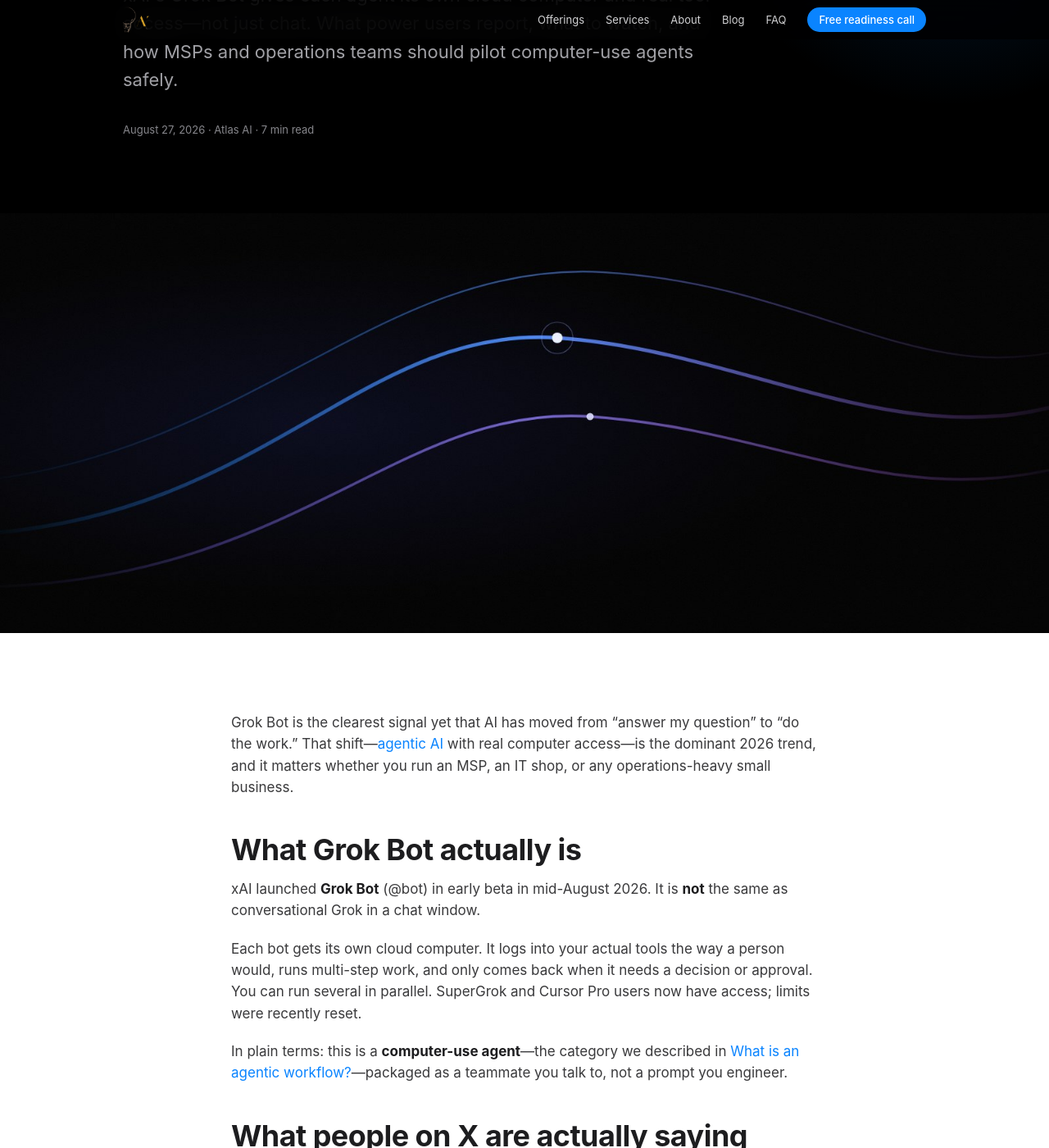
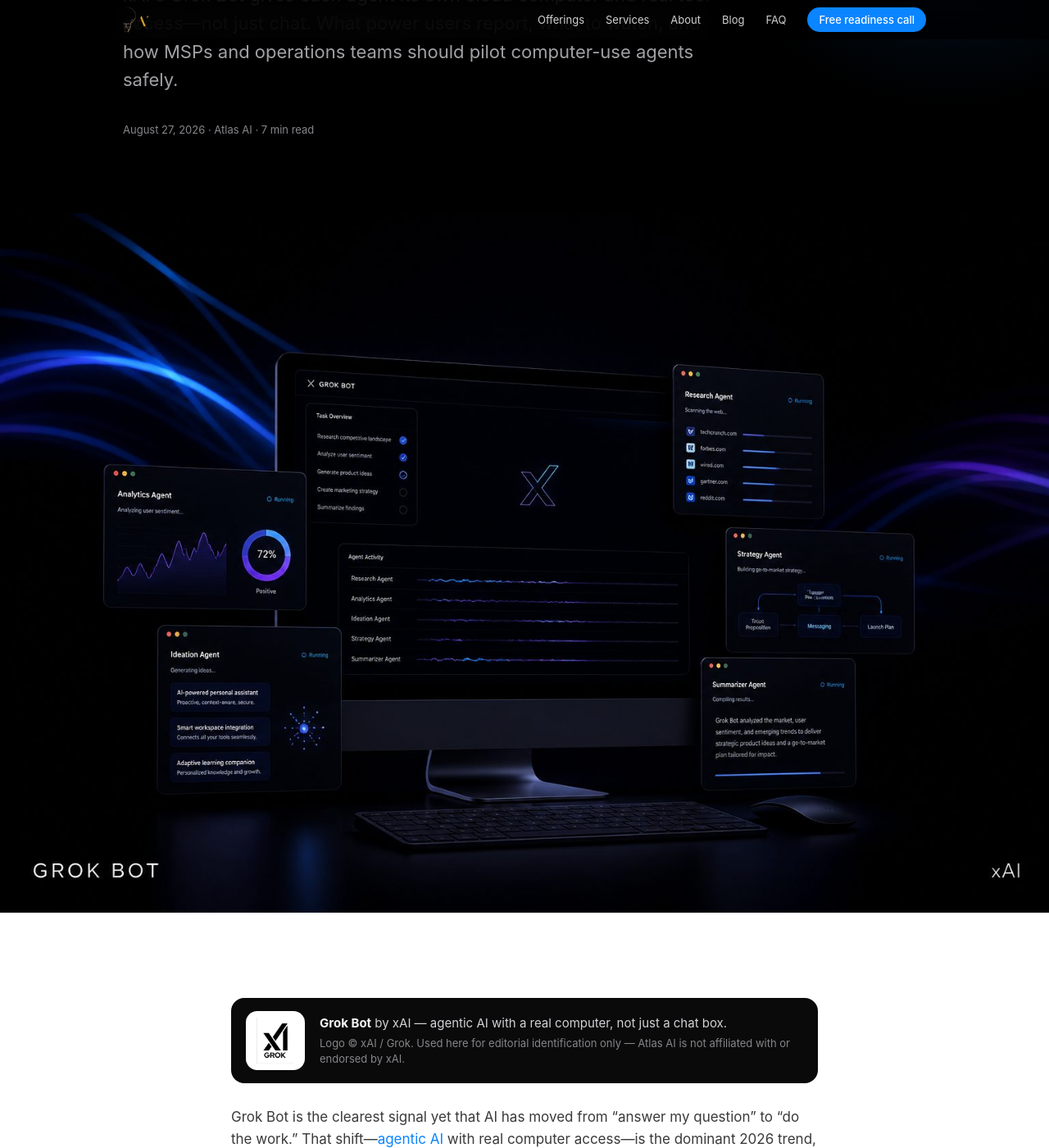
Before and after one commit to chadakeith/atlas-solutions-ai, a Jekyll site: the page built from _posts/2026-08-27-grok-bot-and-the-2026-shift-to-agentic-ai.md, in a window 1280 px wide and 1400 px high, scrolled down 359 px. Shown: the whole window at 82% size. Built offline with Jekyll 4.4.1, drawn with Linux system fonts in a browser that asks for light colours; some of the changed text lies outside the part shown.

Commit message:
Add Grok Bot imagery to agentic AI blog post
Include official Grok logo (editorial use), custom hero, chat-vs-agent graphic,
and stylized mark with attribution and non-affiliation note.

Co-authored-by: Chad Keith <chadakeith@users.noreply.github.com>

```diff
--- a/_posts/2026-08-27-grok-bot-and-the-2026-shift-to-agentic-ai.md
+++ b/_posts/2026-08-27-grok-bot-and-the-2026-shift-to-agentic-ai.md
@@ -3,11 +3,16 @@ layout: post
 title: "Grok Bot and the 2026 shift to agentic AI"
 description: "xAI's Grok Bot gives each agent its own cloud computer and real tool access—not just chat. What power users report, what to watch, and how MSPs and operations teams should pilot computer-use agents safely."
 author: "Atlas AI"
-image: "/assets/img/agentic-workflows-light-trails.jpg"
-image_alt: "Parallel trails of blue and violet light on black — multiple agentic workflows running in parallel"
+image: "/assets/img/blog/blog-grok-bot-hero.jpg"
+image_alt: "Grok Bot editorial hero — glowing agent desktops and parallel task windows on a dark background"
 reading_time: "7 min read"
 keywords: "Grok Bot, agentic AI, computer use agents, xAI, MSP AI, operations automation, AI governance 2026"
 ---
+
+<div class="post-brand-row" role="group" aria-label="Grok Bot branding">
+  <img src="/assets/img/blog/grok-logo-official.png" alt="Grok AI logo" width="72" height="87" decoding="async">
+  <p class="post-brand-copy"><strong>Grok Bot</strong> by xAI — agentic AI with a real computer, not just a chat box.<span>Logo © xAI / Grok. Used here for editorial identification only — Atlas AI is not affiliated with or endorsed by xAI.</span></p>
+</div>
 
 Grok Bot is the clearest signal yet that AI has moved from “answer my question” to “do the work.” That shift—[agentic AI](/agentic-workflows.html) with real computer access—is the dominant 2026 trend, and it matters whether you run an MSP, an IT shop, or any operations-heavy small business.
 
@@ -15,9 +20,19 @@ Grok Bot is the clearest signal yet that AI has moved from “answer my question
 
 xAI launched **Grok Bot** (@bot) in early beta in mid-August 2026. It is **not** the same as conversational Grok in a chat window.
 
+<figure class="post-figure">
+  <img src="/assets/img/blog/blog-chat-vs-agent.jpg" alt="Split graphic: chat answers on the left versus an agent running a full desktop of tasks on the right" width="1600" height="1067" loading="lazy" decoding="async">
+  <figcaption>Chat answers questions. Agents finish work — the core product difference behind Grok Bot.</figcaption>
+</figure>
+
 Each bot gets its own cloud computer. It logs into your actual tools the way a person would, runs multi-step work, and only comes back when it needs a decision or approval. You can run several in parallel. SuperGrok and Cursor Pro users now have access; limits were recently reset.
 
 In plain terms: this is a **computer-use agent**—the category we described in [What is an agentic workflow?](/blog/2026/what-is-an-agentic-workflow/)—packaged as a teammate you talk to, not a prompt you engineer.
+
+<figure class="post-figure">
+  <img src="/assets/img/blog/grok-bot-mark.png" alt="Stylized G monogram mark inspired by Grok’s branding, used as editorial illustration" width="320" height="320" loading="lazy" decoding="async" style="width:min(220px,40%);margin:28px auto;background:#000;border-radius:28px;padding:18px;">
+  <figcaption>Editorial mark for this article — not an official xAI product asset.</figcaption>
+</figure>
 
 ## What people on X are actually saying
 
--- a/assets/style.css
+++ b/assets/style.css
@@ -391,6 +391,24 @@ footer a:hover { color: var(--ink); }
   background: var(--bg-alt); border-radius: 6px; padding: 2px 7px;
   font-size: 15px; font-family: ui-monospace, SFMono-Regular, Menlo, monospace;
 }
+.post-body .post-figure {
+  margin: 28px 0 32px; background: #000; border-radius: 16px; overflow: hidden;
+}
+.post-body .post-figure img { display: block; width: 100%; height: auto; }
+.post-body .post-figure figcaption {
+  padding: 12px 16px 14px; font-size: 13px; line-height: 1.4; color: #a1a1a6; background: #111;
+}
+.post-brand-row {
+  display: flex; align-items: center; gap: 18px; margin: 8px 0 28px;
+  padding: 16px 18px; border-radius: 16px; background: #0a0a0a;
+}
+.post-brand-row img {
+  width: 72px; height: 72px; object-fit: contain; flex-shrink: 0;
+  background: #fff; border-radius: 14px; padding: 8px;
+}
+.post-brand-row .post-brand-copy { color: #d2d2d7; font-size: 15px; line-height: 1.45; margin: 0; }
+.post-brand-row .post-brand-copy strong { color: #f5f5f7; }
+.post-brand-row .post-brand-copy span { display: block; color: #86868b; font-size: 13px; margin-top: 4px; }
 
 /* ---------- Offerings (SMB packages) ---------- */
 .offerings { display: grid; grid-template-columns: repeat(auto-fit, minmax(280px, 1fr)); gap: 22px; }
```
Also changed, not shown: assets/img/blog/blog-chat-vs-agent.jpg (added), assets/img/blog/blog-grok-bot-hero.jpg (added), assets/img/blog/grok-bot-mark.png (added), assets/img/blog/grok-logo-badge.png (added), assets/img/blog/grok-logo-official.png (added).
